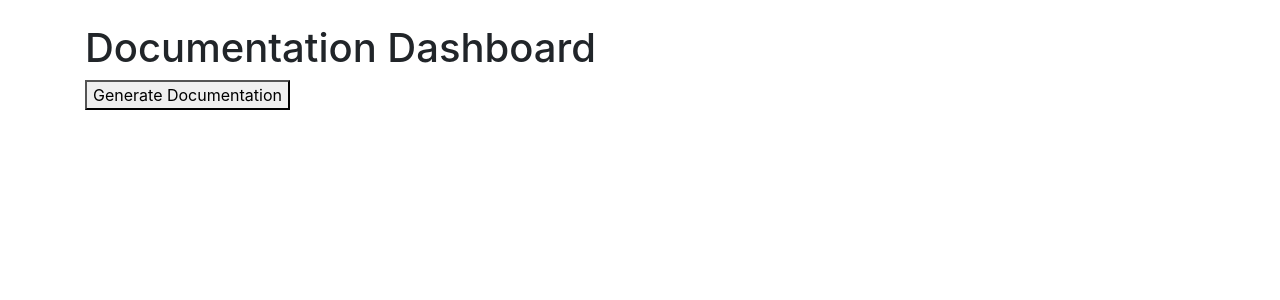
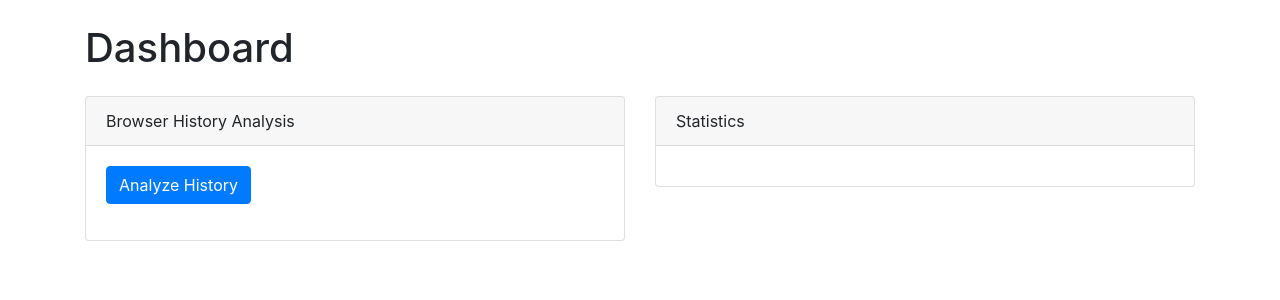
Before and after one commit to arora767287/auto_doc, a Flask app: template template/dashboard.html in a window 1280 px wide. Shown: the part 56-356 px from the top of the page. Run offline with Flask 2, Linux system fonts and the light colour scheme; the template is opened without the code that fills it, so the values that code supplies are empty; some libraries are stand-ins or nearby versions.

Commit message:
Update dashboard.html

```diff
--- a/template/dashboard.html
+++ b/template/dashboard.html
@@ -1,8 +1,52 @@
 {% extends "base.html" %}
+
 {% block content %}
 <div class="dashboard">
-    <h1>Documentation Dashboard</h1>
-    <button id="generateDoc">Generate Documentation</button>
-    <div id="documentation-output"></div>
+    <h1>Dashboard</h1>
+
+    <div class="row mt-4">
+        <div class="col-md-6">
+            <div class="card">
+                <div class="card-header">
+                    Browser History Analysis
+                </div>
+                <div class="card-body">
+                    <button id="analyze-btn" class="btn btn-primary">Analyze History</button>
+                    <div id="analysis-results" class="mt-3"></div>
+                </div>
+            </div>
+        </div>
+
+        <div class="col-md-6">
+            <div class="card">
+                <div class="card-header">
+                    Statistics
+                </div>
+                <div class="card-body">
+                    <div id="stats-container"></div>
+                </div>
+            </div>
+        </div>
+    </div>
 </div>
 {% endblock %}
+
+{% block scripts %}
+<script>
+    $(document).ready(function() {
+        $('#analyze-btn').click(function() {
+            $.ajax({
+                url: '/analyze',
+                method: 'POST',
+                success: function(response) {
+                    $('#analysis-results').html(response.analysis);
+                    $('#stats-container').html(response.statistics);
+                },
+                error: function(error) {
+                    alert('Error analyzing browser history');
+                }
+            });
+        });
+    });
+</script>
+{% endblock %}
```
